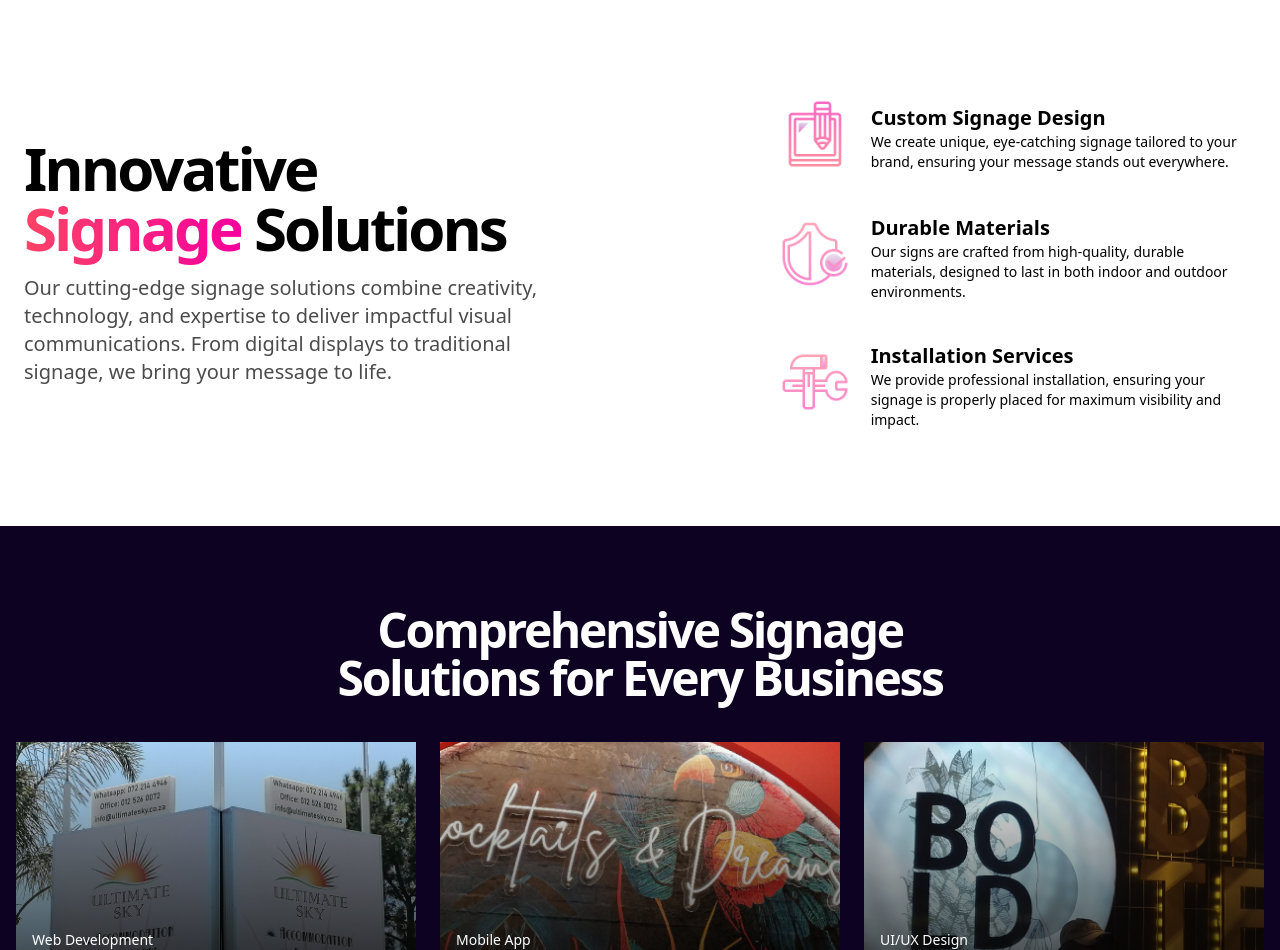
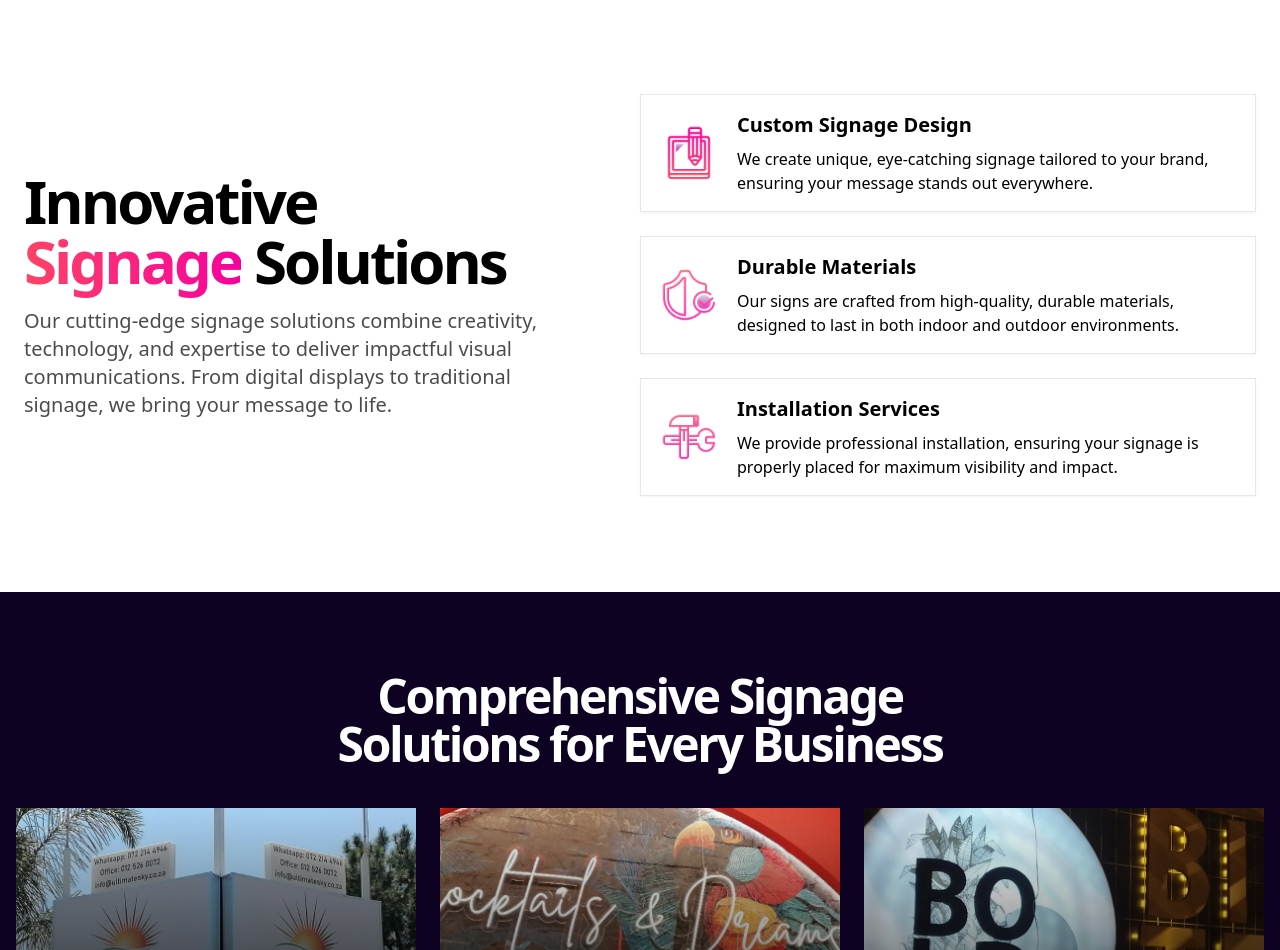
Before and after one commit to Tshabalala-Thabo/danny-niches-react, a React (Create React App) app: page / in a window 1280 px wide. Shown: the part 802-1752 px from the top of the page. Built offline with nearby package versions, Linux system fonts and the light colour scheme.

Commit message:
FIX: make overview responsive, rename products

```diff
--- a/src/App.js
+++ b/src/App.js
@@ -27,11 +27,11 @@ export default function App() {
   }, []);
 
   const services = [
-    { type: "Web Development", name: "Custom Websites", image: "/images/1.jpg" },
-    { type: "Mobile App", name: "iOS & Android Apps", image: "/images/2.jpg" },
-    { type: "UI/UX Design", name: "User-Centric Interfaces", image: "/images/3.jpg" },
-    { type: "Cloud Services", name: "Scalable Solutions", image: "/images/4.jpg" },
-    { type: "Data Analytics", name: "Insights & Reporting", image: "/images/5.jpg" },
+    { type: "Outdoor", name: "Static board", image: "/images/1.jpg" },
+    { type: "Wallpaper", name: "Wallpaper wrap", image: "/images/2.jpg" },
+    { type: "Indoor", name: "Lightbox", image: "/images/3.jpg" },
+    { type: "Outdoor", name: "Faricated board sign", image: "/images/4.jpg" },
+    { type: "Others", name: "Letter props", image: "/images/5.jpg" },
     { type: "Cybersecurity", name: "Threat Protection", image: "/images/1.jpg" },
   ]
 
@@ -51,13 +51,10 @@ export default function App() {
             </div>
             <nav className="hidden md:flex space-x-10">
               <a href="#" className="text-base font-medium">
-                Products
+                Home
               </a>
               <a href="#" className="text-base font-medium">
-                Solutions
-              </a>
-              <a href="#" className="text-base font-medium">
-                Resources
+                Products
               </a>
               <a href="#" className="text-base font-medium">
                 Contact
@@ -131,57 +128,37 @@ export default function App() {
           </div>
         </div>
         {/* New section */}
-        <section className="w-full py-12 md:py-20 lg:py-20 bg-background">
+        <section className="w-full py-12 md:py-20 lg:py-24">
           <div className="container mx-auto px-4 md:px-6">
-            <div className="md:flex justify-between">
-              <div className="flex flex-col justify-center space-y-4 w-5/12">
-                <h2 className="text-3xl font-bold tracking-tighter sm:text-5xl xl:text-6xl/none">
+            <div className="flex flex-col lg:flex-row justify-between items-start lg:items-center gap-8 lg:gap-12">
+              <div className="w-full lg:w-5/12 space-y-4">
+                <h2 className="text-3xl font-bold tracking-tighter sm:text-4xl md:text-5xl lg:text-6xl">
                   Innovative <span className="bg-clip-text text-transparent bg-custom-gradient">Signage</span> Solutions
                 </h2>
-                <p className="max-w-[600px] opacity-70 text-muted-foreground md:text-xl">
+                <p className="max-w-[600px] text-base sm:text-lg md:text-xl opacity-70 text-muted-foreground">
                   Our cutting-edge signage solutions combine creativity, technology, and expertise to deliver impactful visual communications. From digital displays to traditional signage, we bring your message to life.
                 </p>
               </div>
-              <div className=" w-5/12">
-                <div className="flex items-center space-y-2 border-gray-800 p-4 rounded-lg">
-                  <img
-                    src="/images/create.png"
-                    alt="Custom Signage Design"
-                    className="size-20 opacity-45 mx-4 md:opacity-60 object-cover"
-                  />
-                  <div>
-                    <h3 className="text-xl font-bold">Custom Signage Design</h3>
-                    <p className="text-sm text-muted-foreground">
-                      We create unique, eye-catching signage tailored to your brand, ensuring your message stands out everywhere.
-                    </p>
+              <div className="w-full lg:w-6/12 space-y-6">
+                {[
+                  { title: "Custom Signage Design", description: "We create unique, eye-catching signage tailored to your brand, ensuring your message stands out everywhere.", image: "/images/create.png" },
+                  { title: "Durable Materials", description: "Our signs are crafted from high-quality, durable materials, designed to last in both indoor and outdoor environments.", image: "/images/protect.png" },
+                  { title: "Installation Services", description: "We provide professional installation, ensuring your signage is properly placed for maximum visibility and impact.", image: "/images/maintenance.png" }
+                ].map((item, index) => (
+                  <div key={index} className="flex flex-col sm:flex-row items-start sm:items-center gap-4 p-4 shadow-sm border border-gray-200">
+                    <img
+                      src={item.image}
+                      alt={item.title}
+                      className="w-16 h-16 object-cover"
+                    />
+                    <div>
+                      <h3 className="text-xl font-bold mb-2">{item.title}</h3>
+                      <p className="text-sm sm:text-base text-muted-foreground">
+                        {item.description}
+                      </p>
+                    </div>
                   </div>
-                </div>
-                <div className="flex items-center space-y-2 border-gray-800 p-4 rounded-lg">
-                  <img
-                    src="/images/protect.png"
-                    alt="Durable Materials"
-                    className="size-20 opacity-45 mx-4 md:opacity-60 object-cover"
-                  />
-                  <div>
-                    <h3 className="text-xl font-bold">Durable Materials</h3>
-                    <p className="text-sm text-muted-foreground">
-                      Our signs are crafted from high-quality, durable materials, designed to last in both indoor and outdoor environments.
-                    </p>
-                  </div>
-                </div>
-                <div className="flex items-center space-y-2 border-gray-800 p-4 rounded-lg">
-                  <img
-                    src="/images/maintenance.png"
-                    alt="Installation Services"
-                    className="size-20 opacity-45 mx-4 md:opacity-60 object-cover"
-                  />
-                  <div>
-                    <h3 className="text-xl font-bold">Installation Services</h3>
-                    <p className="text-sm text-muted-foreground">
-                      We provide professional installation, ensuring your signage is properly placed for maximum visibility and impact.
-                    </p>
-                  </div>
-                </div>
+                ))}
               </div>
             </div>
           </div>
```
